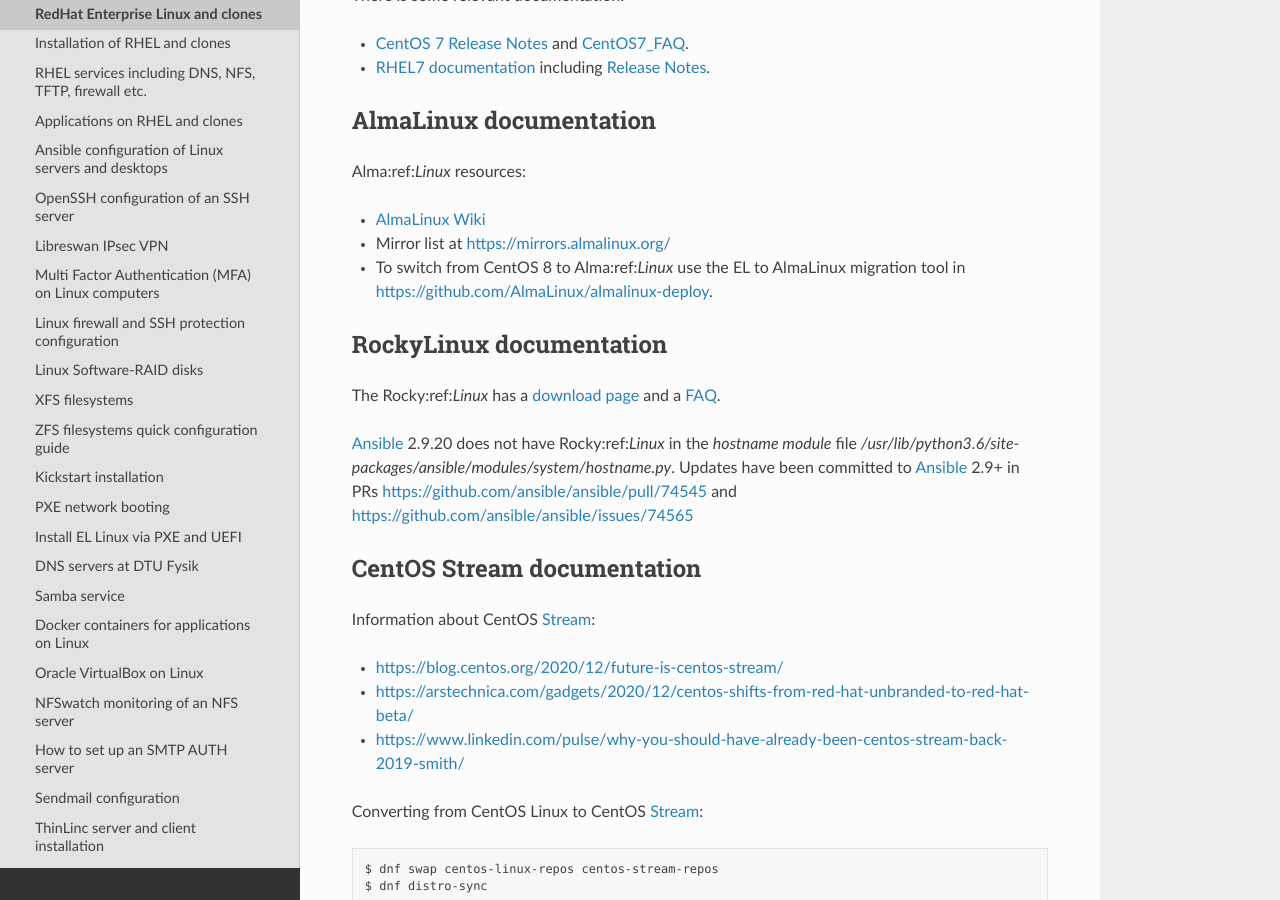
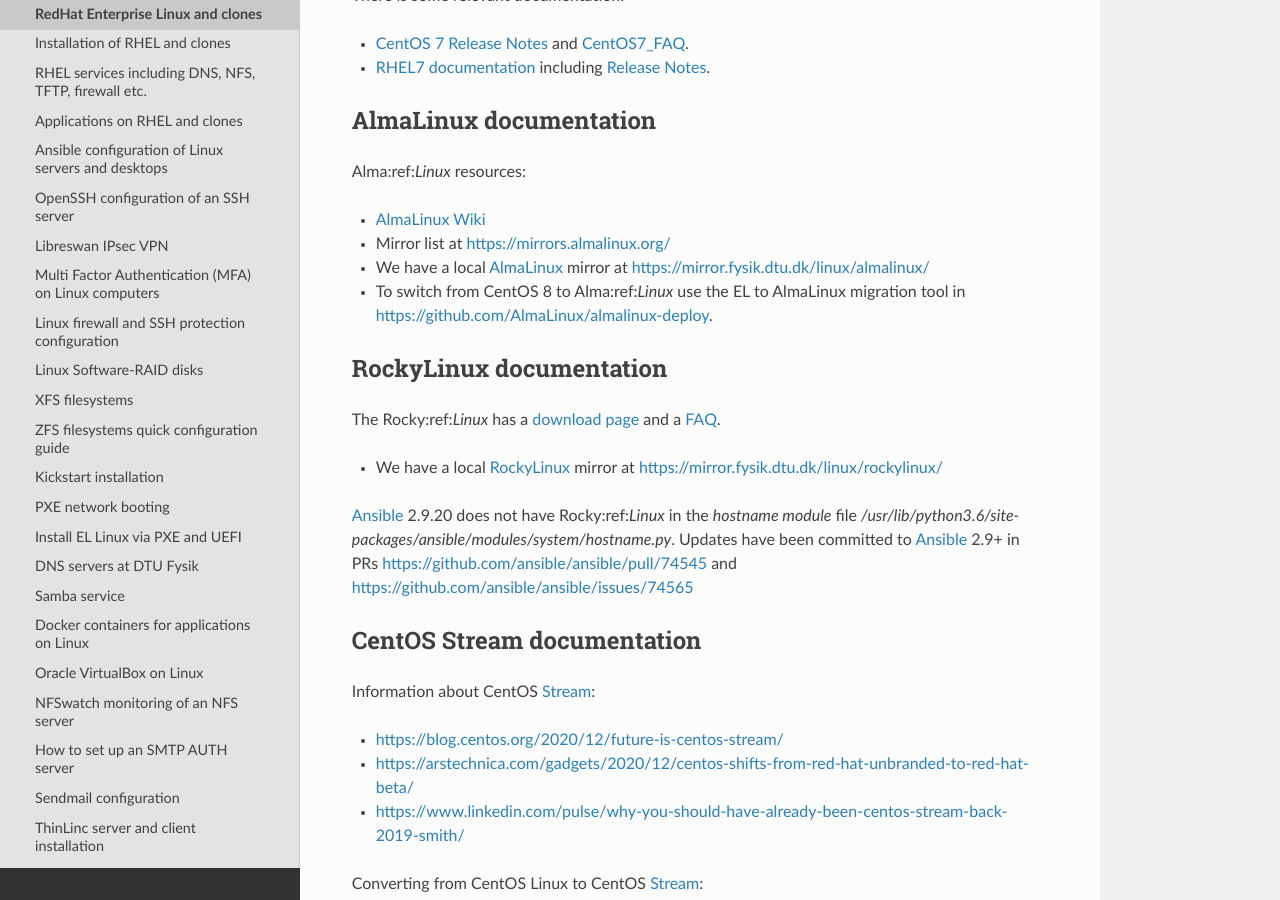
Before and after one commit to OleHolmNielsen/ITwiki, a Sphinx documentation site: the page built from docs/RHEL.rst, in a window 1280 px wide and 900 px high, scrolled down 436 px. Built offline with Sphinx 7.4.7 and the Read the Docs theme 3.1.0, drawn with Linux system fonts in a browser that asks for light colours.

Commit message:
Added links to our local mirror site

```diff
--- a/docs/RHEL.rst
+++ b/docs/RHEL.rst
@@ -25,6 +25,7 @@
 
 * `AlmaLinux Wiki <https://wiki.almalinux.org/>`_
 * Mirror list at https://mirrors.almalinux.org/
+* We have a local AlmaLinux_ mirror at https://mirror.fysik.dtu.dk/linux/almalinux/
 * To switch from CentOS 8 to Alma:ref:`Linux` use the EL to AlmaLinux migration tool in https://github.com/AlmaLinux/almalinux-deploy.
 
 .. _AlmaLinux: https://almalinux.org/
@@ -33,6 +34,8 @@
 ============================
 
 The Rocky:ref:`Linux` has a `download page <https://rockylinux.org/download>`_ and a `FAQ <https://rockylinux.org/faq/>`_.
+
+* We have a local RockyLinux_ mirror at https://mirror.fysik.dtu.dk/linux/rockylinux/
 
 Ansible_ 2.9.20 does not have Rocky:ref:`Linux` in the *hostname module* file */usr/lib/python3.6/site-packages/ansible/modules/system/hostname.py*.
 Updates have been committed to Ansible_ 2.9+ in PRs https://github.com/ansible/ansible/pull/74545 and https://github.com/ansible/ansible/issues/74565
```
